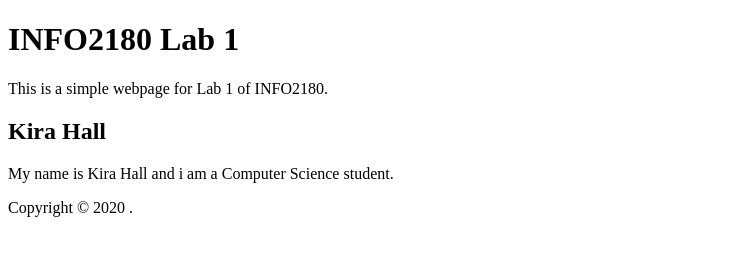
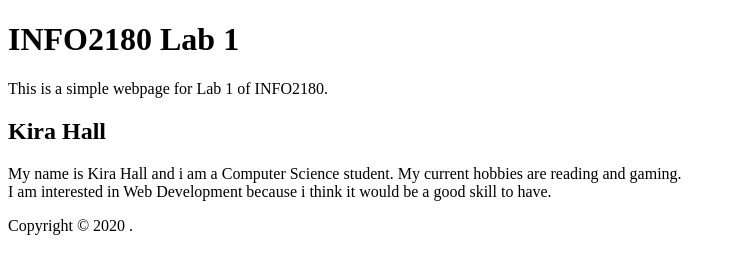
Before and after one commit to kiradhall/info2180-lab1, a plain HTML site: page index.html in a window 1280 px wide. Shown: the whole page, without its empty margins (0-736 px from the left). Drawn offline with Linux system fonts and the light colour scheme.

Commit message:
Add CSS Link

```diff
--- a/index.html
+++ b/index.html
@@ -5,6 +5,7 @@
     <meta name="viewport" content="width=device-width, initial-scale=1.0">
     <meta http-equiv="X-UA-Compatible" content="ie=edge">
     <title>INFO2180 Lab 1</title>
+    <link href="style.css" rel="stylesheet">
 </head>
 <body>
     <header>
@@ -13,7 +14,8 @@
     </header>
     <main>
         <h2>Kira Hall</h2>
-        <p>My name is Kira Hall and i am a Computer Science student.</p>
+        <p>My name is Kira Hall and i am a Computer Science student. My current hobbies are reading and gaming. <br>
+            I am interested in Web Development because i think it would be a good skill to have.</p>
     </main>
     <footer>
         <p>Copyright &copy; 2020 <Kira Hall>.</p>
```
